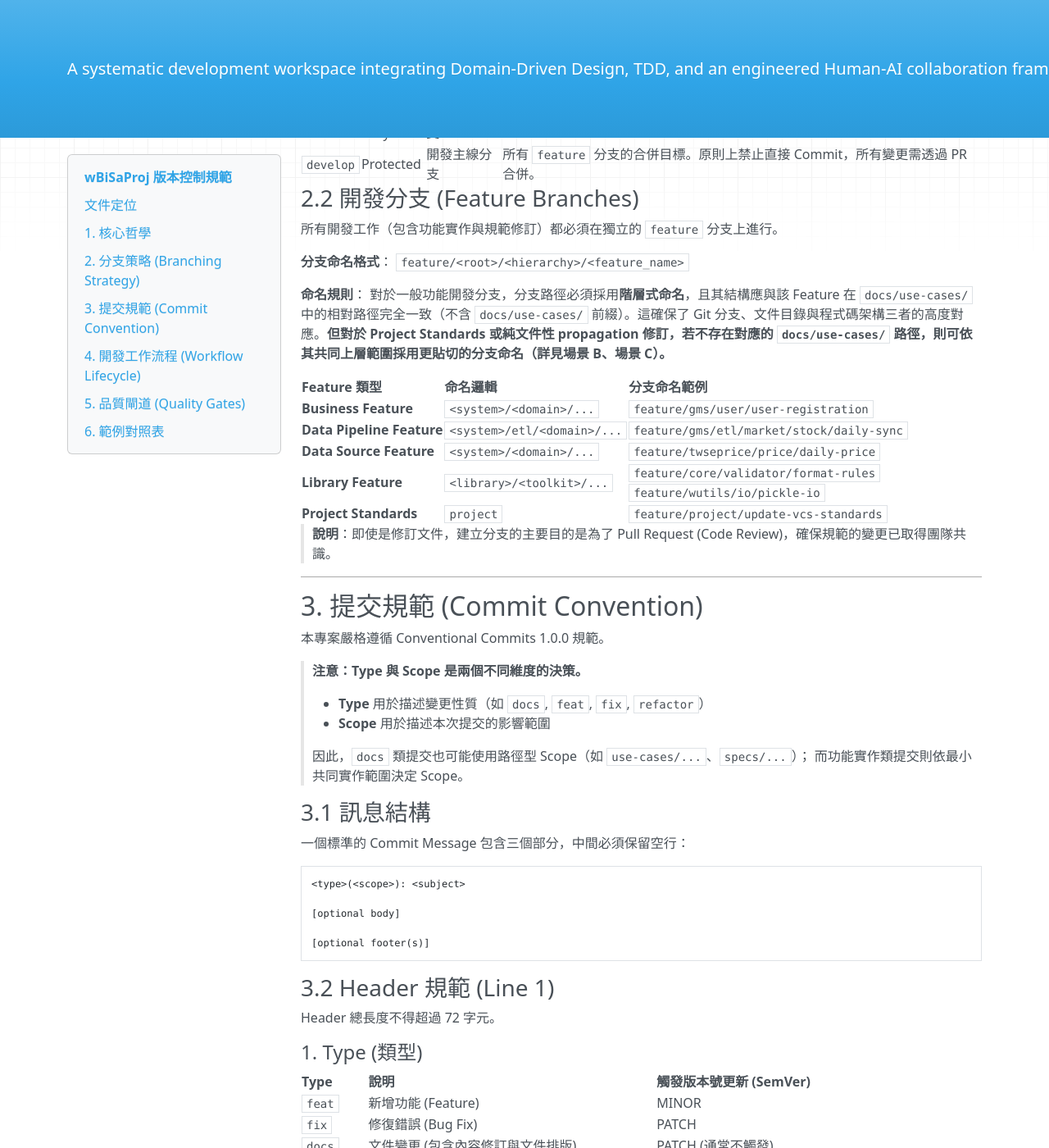
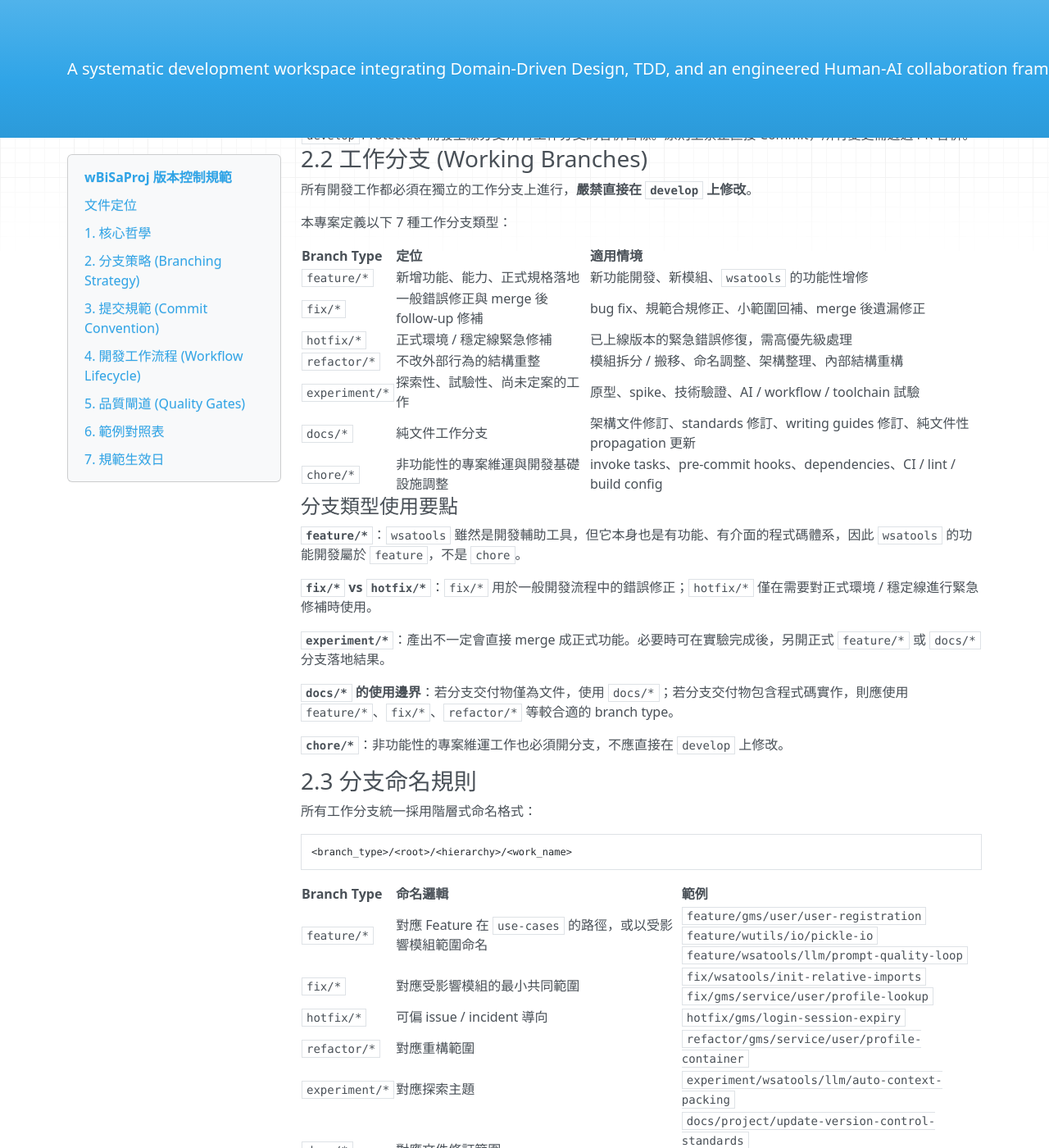
Before and after one commit to Wanini0209/wBiSaProj, an MkDocs documentation site: the page built from docs/standards/version-control.md, in a window 1280 px wide and 1400 px high, scrolled down 890 px. Shown: the whole window at 82% size. Built offline with MkDocs 1.6.1, drawn with Linux system fonts in a browser that asks for light colours; nearby versions of some CDN libraries; some of the changed text lies outside the part shown.

Commit message:
docs(project): add complete branch type system to version control standards
Formalize 7 branch types (feature, fix, hotfix, refactor,
experiment, docs, chore) with definitions, naming rules,
and usage guidelines. Clarify relationship between branch
types and commit types.

- §2.2: define all 7 working branch types with usage notes
- §2.3: add naming conventions for each branch type
- §2.4: add branch type vs commit type relationship table
- §4: update Scene B/C to use docs/* branch prefix for
  pure documentation work; add Scene D for fix workflow
- §6: update example table with new branch types
- §7: add effective date (2026-04-11), no retroactive
  rewrite of existing shared history

````diff
--- a/docs/standards/version-control.md
+++ b/docs/standards/version-control.md
@@ -39,27 +39,76 @@
 | 分支名稱 | 權限 | 用途 | 規範 |
 |:---------|:-----|:-----|:-----|
 | `master` | Read-Only | 生產環境分支 | 僅接受從 `develop` 或 `hotfix` 的合併。代表當前線上穩定版本。 |
-| `develop` | Protected | 開發主線分支 | 所有 `feature` 分支的合併目標。原則上禁止直接 Commit，所有變更需透過 PR 合併。 |
+| `develop` | Protected | 開發主線分支 | 所有工作分支的合併目標。原則上禁止直接 Commit，所有變更需透過 PR 合併。 |
 
-### 2.2 開發分支 (Feature Branches)
+### 2.2 工作分支 (Working Branches)
 
-所有開發工作（包含功能實作與規範修訂）都必須在獨立的 `feature` 分支上進行。
+所有開發工作都必須在獨立的工作分支上進行，**嚴禁直接在 `develop` 上修改**。
 
-**分支命名格式**：
-`feature/<root>/<hierarchy>/<feature_name>`
+本專案定義以下 7 種工作分支類型：
 
-**命名規則**：
-對於一般功能開發分支，分支路徑必須採用**階層式命名**，且其結構應與該 Feature 在 `docs/use-cases/` 中的相對路徑完全一致（不含 `docs/use-cases/` 前綴）。這確保了 Git 分支、文件目錄與程式碼架構三者的高度對應。**但對於 Project Standards 或純文件性 propagation 修訂，若不存在對應的 `docs/use-cases/` 路徑，則可依其共同上層範圍採用更貼切的分支命名（詳見場景 B、場景 C）。**
+| Branch Type | 定位 | 適用情境 |
+|:------------|:-----|:---------|
+| `feature/*` | 新增功能、能力、正式規格落地 | 新功能開發、新模組、`wsatools` 的功能性增修 |
+| `fix/*` | 一般錯誤修正與 merge 後 follow-up 修補 | bug fix、規範合規修正、小範圍回補、merge 後遺漏修正 |
+| `hotfix/*` | 正式環境 / 穩定線緊急修補 | 已上線版本的緊急錯誤修復，需高優先級處理 |
+| `refactor/*` | 不改外部行為的結構重整 | 模組拆分 / 搬移、命名調整、架構整理、內部結構重構 |
+| `experiment/*` | 探索性、試驗性、尚未定案的工作 | 原型、spike、技術驗證、AI / workflow / toolchain 試驗 |
+| `docs/*` | 純文件工作分支 | 架構文件修訂、standards 修訂、writing guides 修訂、純文件性 propagation 更新 |
+| `chore/*` | 非功能性的專案維運與開發基礎設施調整 | invoke tasks、pre-commit hooks、dependencies、CI / lint / build config |
 
-| Feature 類型 | 命名邏輯 | 分支命名範例 |
-|:-------------|:---------|:-------------|
-| **Business Feature** | `<system>/<domain>/...` | `feature/gms/user/user-registration` |
-| **Data Pipeline Feature** | `<system>/etl/<domain>/...` | `feature/gms/etl/market/stock/daily-sync` |
-| **Data Source Feature** | `<system>/<domain>/...` | `feature/twseprice/price/daily-price` |
-| **Library Feature** | `<library>/<toolkit>/...` | `feature/core/validator/format-rules`<br>`feature/wutils/io/pickle-io` |
-| **Project Standards** | `project` | `feature/project/update-vcs-standards` |
+#### 分支類型使用要點
 
-> **說明**：即使是修訂文件，建立分支的主要目的是為了 Pull Request (Code Review)，確保規範的變更已取得團隊共識。
+**`feature/*`**：`wsatools` 雖然是開發輔助工具，但它本身也是有功能、有介面的程式碼體系，因此 `wsatools` 的功能開發屬於 `feature`，不是 `chore`。
+
+**`fix/*` vs `hotfix/*`**：`fix/*` 用於一般開發流程中的錯誤修正；`hotfix/*` 僅在需要對正式環境 / 穩定線進行緊急修補時使用。
+
+**`experiment/*`**：產出不一定會直接 merge 成正式功能。必要時可在實驗完成後，另開正式 `feature/*` 或 `docs/*` 分支落地結果。
+
+**`docs/*` 的使用邊界**：若分支交付物僅為文件，使用 `docs/*`；若分支交付物包含程式碼實作，則應使用 `feature/*`、`fix/*`、`refactor/*` 等較合適的 branch type。
+
+**`chore/*`**：非功能性的專案維運工作也必須開分支，不應直接在 `develop` 上修改。
+
+### 2.3 分支命名規則
+
+所有工作分支統一採用階層式命名格式：
+
+```text
+<branch_type>/<root>/<hierarchy>/<work_name>
+```
+
+| Branch Type | 命名邏輯 | 範例 |
+|:------------|:---------|:-----|
+| `feature/*` | 對應 Feature 在 `use-cases` 的路徑，或以受影響模組範圍命名 | `feature/gms/user/user-registration`<br>`feature/wutils/io/pickle-io`<br>`feature/wsatools/llm/prompt-quality-loop` |
+| `fix/*` | 對應受影響模組的最小共同範圍 | `fix/wsatools/init-relative-imports`<br>`fix/gms/service/user/profile-lookup` |
+| `hotfix/*` | 可偏 issue / incident 導向 | `hotfix/gms/login-session-expiry` |
+| `refactor/*` | 對應重構範圍 | `refactor/gms/service/user/profile-container` |
+| `experiment/*` | 對應探索主題 | `experiment/wsatools/llm/auto-context-packing` |
+| `docs/*` | 對應文件修訂範圍 | `docs/project/update-version-control-standards`<br>`docs/standards/testing-checklist-alignment` |
+| `chore/*` | 對應工具 / 配置 / 基礎設施範圍 | `chore/build/update-poetry-lock`<br>`chore/devtools/pre-commit-hooks` |
+
+> **說明**：建立分支的主要目的是為了 Pull Request (Code Review)，確保變更已取得團隊共識。
+
+### 2.4 Branch Type 與 Commit Type 的關係
+
+Branch type 與 commit type 是兩個不同維度的概念：
+
+- **Branch type**：描述整個分支工作的**主要目的**
+- **Commit type**：描述單一提交的**變更性質**
+
+兩者通常相關，但**不要求一一對應**。一個分支上可能包含多種 commit types。
+
+| Branch Type | 常見 Commit Types | 說明 |
+|:------------|:------------------|:-----|
+| `feature/*` | `feat`, `docs`, `test`, `refactor` | 功能開發過程可能包含文件與測試提交 |
+| `fix/*` | `fix`, `docs`, `test` | 修錯過程常伴隨測試與文件修正 |
+| `hotfix/*` | `fix`, `docs`, `chore` | 緊急修補通常以 fix 為主 |
+| `refactor/*` | `refactor`, `docs`, `test` | 重構過程常伴隨測試與文件更新 |
+| `experiment/*` | `feat`, `refactor`, `docs`, `chore`, `test` | 依實驗內容決定 |
+| `docs/*` | `docs` | 純文件工作通常以 docs 為主 |
+| `chore/*` | `chore`, `docs`, `fix` | 工具 / 配置 / 基礎設施調整 |
+
+> **注意**：`hotfix` 與 `experiment` 是 branch type，不是 commit type。`hotfix/*` 分支上的 commit 通常使用 `fix` 作為 commit type；`experiment/*` 分支上的 commit 依實際變更性質選用適當的 commit type。此外，`docs/*` 為 branch type（表示分支工作性質為純文件修訂），`docs` 為 commit type（表示單一提交的變更性質為文件更新），兩者相關但不相同。
 
 ---
 
@@ -255,13 +304,13 @@ docs(project): update version control standards
 
 ### 場景 B：修訂專案規範 (Project Standards Update)
 
-當需要修改 `docs/` 根目錄或 `docs/standards/` 下的規範文件時，視同一個 Project Feature 處理：
+當需要修改 `docs/` 根目錄或 `docs/standards/` 下的規範文件時，屬於純文件工作，使用 `docs/*` 分支：
 
-1. **建立分支**：使用 `project` 作為路徑，並使用 `feature/` 作為前綴。
+1. **建立分支**：使用 `docs/project/` 作為路徑前綴。
 
    ```bash
    # 範例：更新版本控制規範
-   git checkout -b feature/project/update-vcs-rules
+   git checkout -b docs/project/update-vcs-rules
    ```
 
 2. **提交變更**：
@@ -271,7 +320,7 @@ docs(project): update version control standards
 
    ```bash
    git add docs/standards/version-control.md
-   git commit -m "docs(project): enforce feature branch for standards update"
+   git commit -m "docs(project): add complete branch type system"
    ```
 
 3. **發起 Pull Request**：
@@ -295,14 +344,14 @@ docs(project): update version control standards
 則可視為單一批次文件修訂處理：
 
 1. **建立分支**
-   依修改範圍選擇合理的分支名稱。若修訂屬於 project-level 規範的全面同步，可使用 `feature/project/...`；若修訂明確侷限於某個較小的文件範圍，也可依共同上層路徑選擇更貼切的分支名稱。
+   依修改範圍選擇合理的分支名稱。若修訂屬於 project-level 規範的全面同步，可使用 `docs/project/...`；若修訂明確侷限於某個較小的文件範圍，也可依共同上層路徑選擇更貼切的分支名稱。
 
    ```bash
    # 範例一：跨範圍的規範同步修訂
-   git checkout -b feature/project/revise-testing-standards
+   git checkout -b docs/project/revise-testing-standards
 
    # 範例二：僅限於特定 specs 範圍的 propagation
-   git checkout -b feature/wutils/align-test-specs
+   git checkout -b docs/wutils/align-test-specs
    ```
 
 2. **提交變更**
@@ -321,6 +370,28 @@ docs(project): update version control standards
 4. **合併**
 
    - 採用 Merge Commit 合併至 `develop`
+
+### 場景 D：一般錯誤修正 (Fix)
+
+當需要修正 bug、規範合規問題、或 merge 後的遺漏時：
+
+1. **建立分支**：使用 `fix/` 前綴，對應受影響模組的最小共同範圍。
+
+   ```bash
+   git checkout -b fix/wsatools/init-relative-imports
+   ```
+
+2. **提交變更**：
+
+   ```bash
+   git add wsatools/llm/__init__.py wsatools/workflow/__init__.py
+   git commit -m "fix(wsatools): use relative import for private modules in __init__.py"
+   ```
+
+3. **合併**：
+
+   - 推送並發起 PR 合併至 `develop`。
+   - 採用 Merge Commit 合併。
 
 ---
 
@@ -342,9 +413,19 @@ docs(project): update version control standards
 | 場景 | 錯誤範例 ❌ | 正確範例 ✅ |
 |:-----|:-----------|:-----------|
 | 修改版本控制規範 | `docs: update git doc`（缺少 scope） | `docs(project): update version control standards`（scope 為 project） |
-| 修改架構設計總表 | 直接 Commit 到 develop（違反流程） | 建立 `feature/project/...` 分支並發起 PR（確保共識） |
+| 修改架構設計總表 | 直接 Commit 到 develop（違反流程） | 建立 `docs/project/...` 分支並發起 PR（確保共識） |
 | Project-Level 規範修訂 | `docs(standards): update testing rules`（scope 不應使用子目錄名） | `docs(project): update testing rules`（project-level 文件統一使用 `project`） |
 | Feature Use Cases 定義 | `docs(project): add user use-case`（Scope 混淆） | `docs(use-cases/gms/user/user-reg): define registration requirements`（Scope 對應完整路徑） |
 | 純文件性 specs propagation | `docs(specs/wutils/io/json-io): align test spec wording`（若本次同時改了多份 specs，則過細） | `docs(specs/wutils): align library test specs with revised testing rules`（使用共同上層路徑） |
 | 功能實作提交 (API 層) | `feat(api): add login`（Scope 太籠統，無 Body） | `feat(gms/api/auth): add login endpoint`（Scope 精確，動詞反映 API 層新增，建議附 Body） |
 | 功能實作提交 (邏輯層) | `feat(auth): implement login`（Scope 太籠統） | `feat(gms/service/auth): implement login authentication`（Scope 精確，動詞反映邏輯落地） |
+| 一般錯誤修正 | 直接 Commit 到 develop | 建立 `fix/...` 分支，commit type 使用 `fix` |
+| 專案維運工作 | 直接在 develop 上改 `pyproject.toml` | 建立 `chore/build/...` 分支並發起 PR |
+
+---
+
+## 7. 規範生效日
+
+**本規範之 branch type 與相關流程修訂，自 2026-04-11 起生效。**
+
+在此日期前建立之歷史分支與提交紀錄，可能不完全符合現行規範；原則上不追溯重寫既有共享歷史，但自生效日起之新分支與新提交應全面遵守本規範。
````
